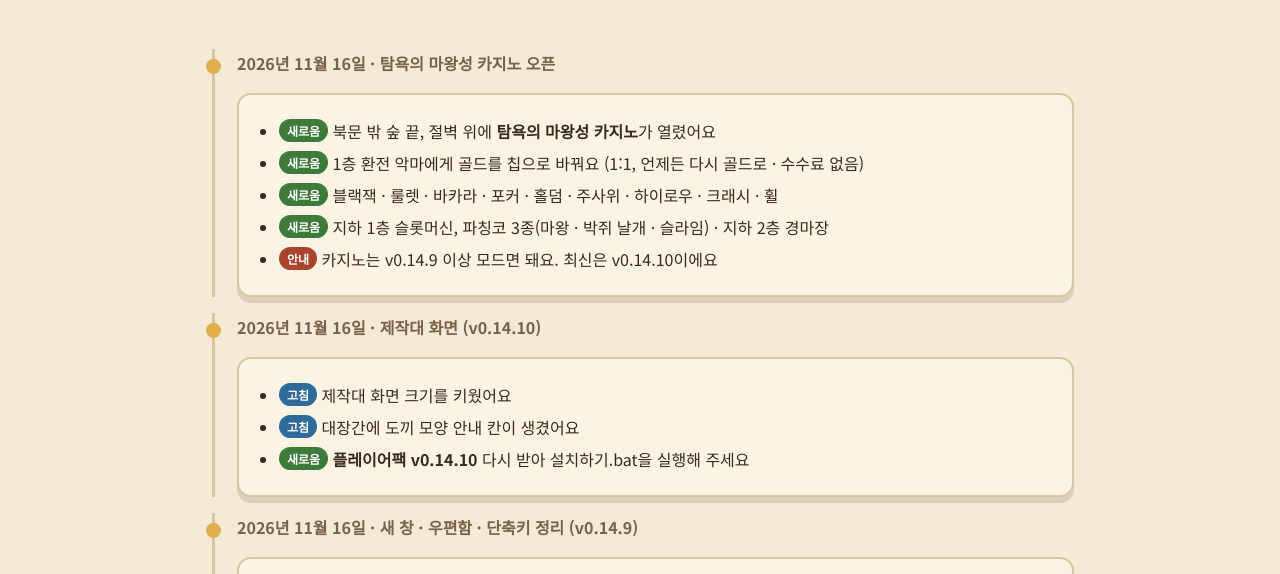
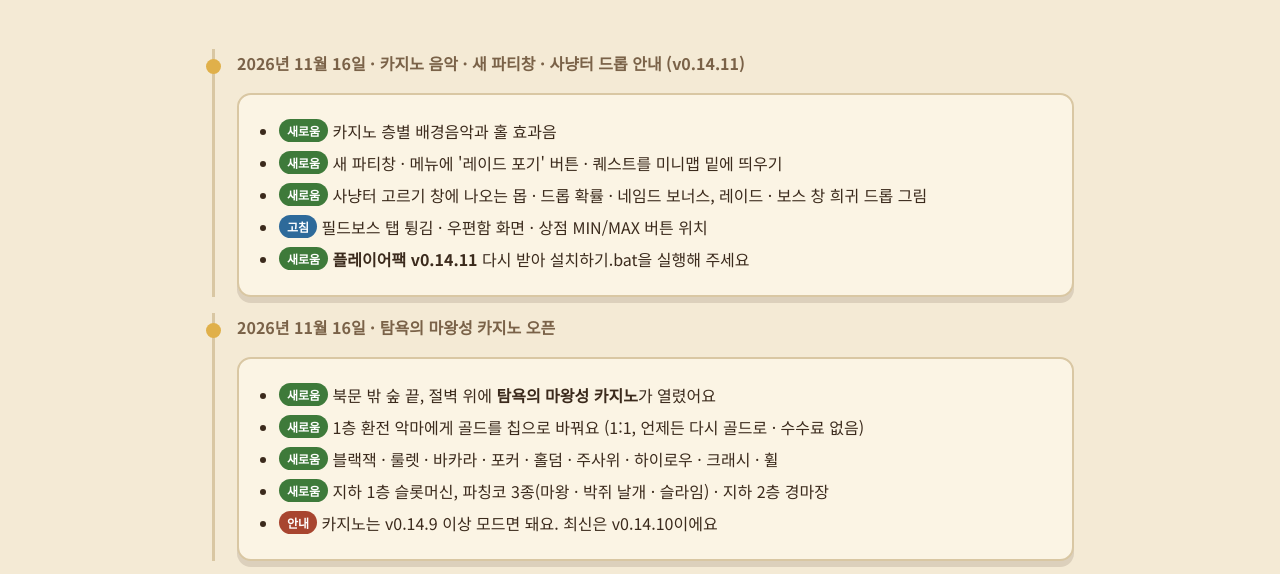
Before and after one commit to kongspace94/yoriworld, a plain HTML site: page updates.html in a window 1280 px wide. Shown: the part 219-793 px from the top of the page. Drawn offline with Linux system fonts and the light colour scheme.

Commit message:
v0.14.11 update notes
Co-Authored-By: Claude Opus 5.5 <noreply@anthropic.com>

```diff
--- a/updates.html
+++ b/updates.html
@@ -25,6 +25,18 @@
 
 <main class="wrap">
   <section>
+    <div class="update">
+      <p class="date">2026년 11월 16일 · 카지노 음악 · 새 파티창 · 사냥터 드롭 안내 (v0.14.11)</p>
+      <div class="card">
+        <ul>
+          <li><span class="badge b-new">새로움</span> 카지노 층별 배경음악과 홀 효과음</li>
+          <li><span class="badge b-new">새로움</span> 새 파티창 · 메뉴에 '레이드 포기' 버튼 · 퀘스트를 미니맵 밑에 띄우기</li>
+          <li><span class="badge b-new">새로움</span> 사냥터 고르기 창에 나오는 몹 · 드롭 확률 · 네임드 보너스, 레이드 · 보스 창 희귀 드롭 그림</li>
+          <li><span class="badge b-fix">고침</span> 필드보스 탭 튕김 · 우편함 화면 · 상점 MIN/MAX 버튼 위치</li>
+          <li><span class="badge b-new">새로움</span> <b>플레이어팩 v0.14.11</b> 다시 받아 설치하기.bat을 실행해 주세요</li>
+        </ul>
+      </div>
+    </div>
     <div class="update">
       <p class="date">2026년 11월 16일 · 탐욕의 마왕성 카지노 오픈</p>
       <div class="card">
```
